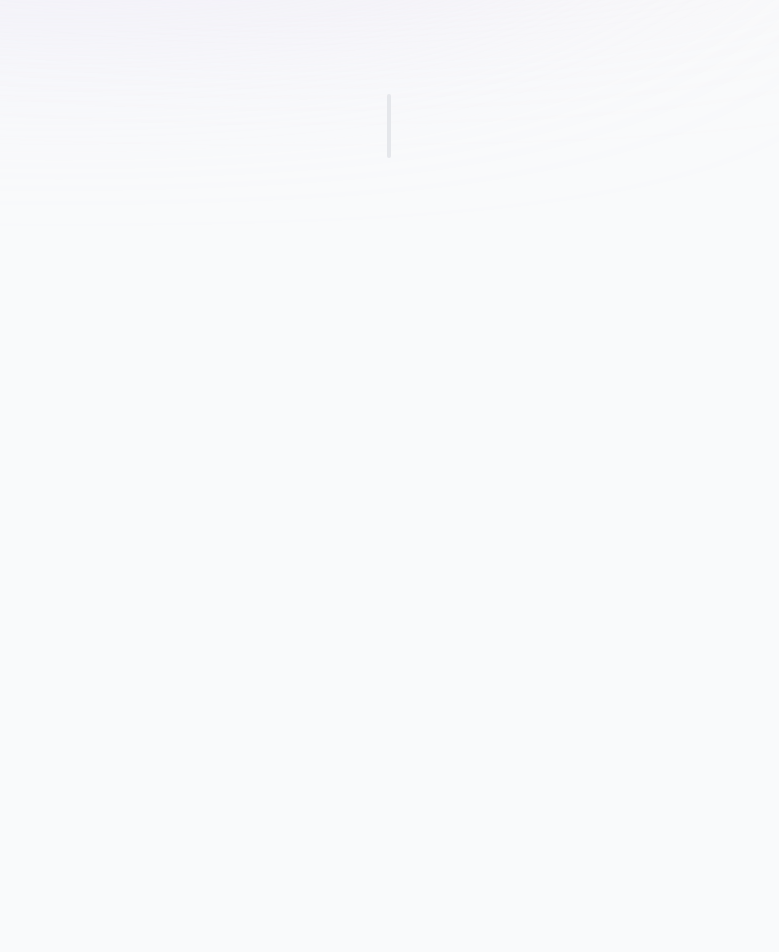
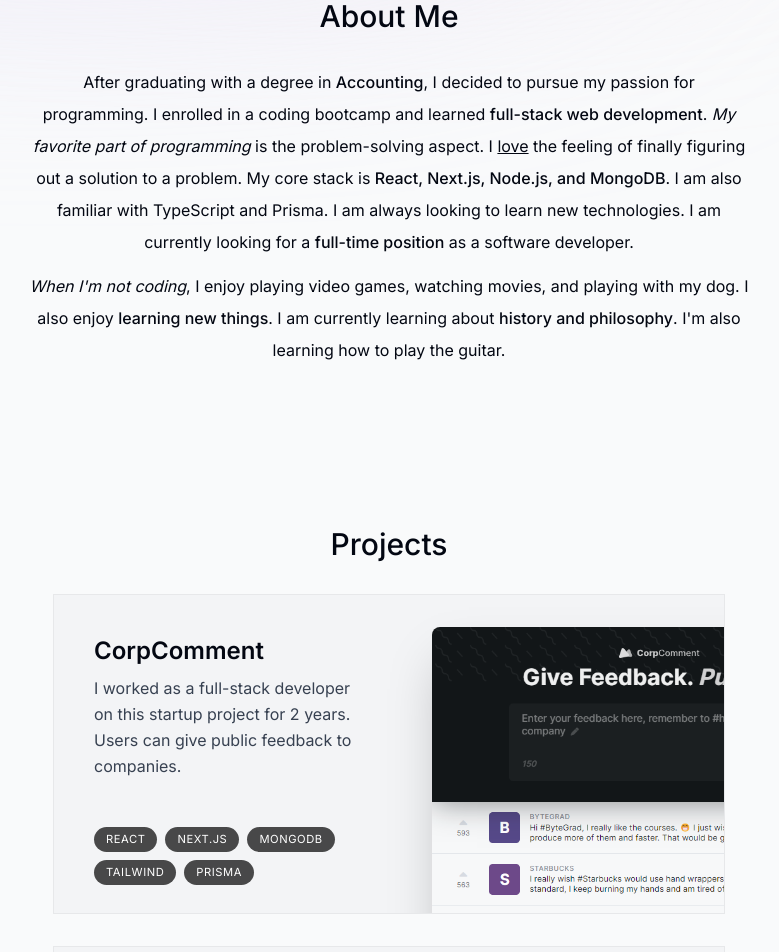
Before and after one commit to kyheonUCLA/kyheon-portfolio, a Next.js app: page / in a window 1280 px wide. Shown: the part 680-1632 px from the top of the page, without its empty margins (251-1030 px from the left). Before the commit the page ends 934 px from the top, so only its background shows below. Built offline with nearby package versions, Linux system fonts and the light colour scheme.

Commit message:
Added some sick animations

```diff
--- a/app/page.tsx
+++ b/app/page.tsx
@@ -1,11 +1,14 @@
+import About from '@/components/About'
 import Intro from '@/components/Intro'
+import Projects from '@/components/Projects'
 import SectionDivider from '@/components/SectionDivider'
 
 export default function Home() {
   return (
     <main className="flex flex-col items-center px-4">
       <Intro />
-      <SectionDivider />
+      <About />
+      <Projects />
     </main>
   )
 }
--- a/components/About.tsx
+++ b/components/About.tsx
@@ -1,11 +1,41 @@
+"use client";
+
 import React from "react";
 import { motion } from "framer-motion";
+import SectionHeading from "./SectionHeading";
 
 const About = () => {
   return (
-    <section>
-      <h1>About Me</h1>
-    </section>
+    <motion.section className="mb-28 max-w-[45rem] text-center leading-8 sm:mb-40"
+    initial={{ y: 100, opacity: 0 }} animate={{ y: 0, opacity: 1 }} transition={{ delay: 0.175 }}>
+      <SectionHeading>About Me</SectionHeading>
+      <p className="mb-3">
+        After graduating with a degree in{" "}
+        <span className="font-medium">Accounting</span>, I decided to pursue my
+        passion for programming. I enrolled in a coding bootcamp and learned{" "}
+        <span className="font-medium">full-stack web development</span>.{" "}
+        <span className="italic">My favorite part of programming</span> is the
+        problem-solving aspect. I <span className="underline">love</span> the
+        feeling of finally figuring out a solution to a problem. My core stack
+        is{" "}
+        <span className="font-medium">
+          React, Next.js, Node.js, and MongoDB
+        </span>
+        . I am also familiar with TypeScript and Prisma. I am always looking to
+        learn new technologies. I am currently looking for a{" "}
+        <span className="font-medium">full-time position</span> as a software
+        developer.
+      </p>
+
+      <p>
+        <span className="italic">When I'm not coding</span>, I enjoy playing
+        video games, watching movies, and playing with my dog. I also enjoy{" "}
+        <span className="font-medium">learning new things</span>. I am currently
+        learning about{" "}
+        <span className="font-medium">history and philosophy</span>. I'm also
+        learning how to play the guitar.
+      </p>
+    </motion.section>
   )
 }
 
--- /dev/null
+++ b/components/Projects.tsx
@@ -0,0 +1,51 @@
+
+import React from "react";
+import { motion } from "framer-motion";
+import { projectsData } from "@/lib/data";
+import SectionHeading from "./SectionHeading";
+import Image from "next/image";
+
+const Projects = () => {
+  return (
+    <section>
+      <SectionHeading>Projects</SectionHeading>
+      <div>
+        {
+          projectsData.map((project, idx) => (
+            <React.Fragment key={idx}>
+              <Project {...project} />
+            </React.Fragment>
+          ))
+        }
+      </div>
+    </section>
+  )
+}
+
+type ProjectProps = (typeof projectsData)[number]
+
+const Project = ({ title, description, tags, imageUrl} : ProjectProps) => {
+  return (
+    <section className="group relative bg-gray-100 max-w-[42rem] border border-black/5
+      overflow-hidden sm:pr-8 sm:h-[20rem] mb-3 sm:mb-8 last:mb-0 hover:bg-gray-200 transition">
+      <div className="pt-4 pb-7 sm:pl-10 sm:pr-2 sm:pt-10 sm:max-w-[50%] flex flex-col h-full group-even:ml-[20rem]">
+        <h3 className="text-2xl font-semibold">{title}</h3>
+        <p className="mt-2 leading-relaxed text-gray-700">{description}</p>
+        <ul className="flex flex-wrap mt-auto gap-2">
+          {
+            tags.map((tag, idx)=> (
+            <li className="bg-black/[0.7] px-3 py-1 text-[0.7rem] uppercase tracking-wider text-white
+            rounded-full" key={idx}>{tag}</li>
+            ))
+          }
+        </ul>
+      </div>
+      <Image src={imageUrl} alt={title} quality={95} className="absolute top-8 -right-40 w-[28.25rem]
+      rounded-t-lg shadow-2xl group-even:right-[initial] group-even:-left-40 group-hover:scale-105
+      group-hover:-translate-x-3 group-hover:translate-y-3 group-hover:-rotate-2 transition
+      group-even:group-hover:rotate-2 group-even:group-hover:translate-x-3 group-even:group-hover:translate-y-3"/>
+    </section>
+  )
+}
+
+export default Projects
--- /dev/null
+++ b/components/SectionHeading.tsx
@@ -0,0 +1,16 @@
+
+import React from "react";
+import { motion } from "framer-motion";
+
+interface SectionHeadingProps {
+  children: React.ReactNode;
+}
+
+
+const SectionHeading = ({children}: SectionHeadingProps) => {
+  return (
+    <h2 className="text-3xl capitalize font-medium mb-8 text-center">{children}</h2>
+  )
+}
+
+export default SectionHeading
```
